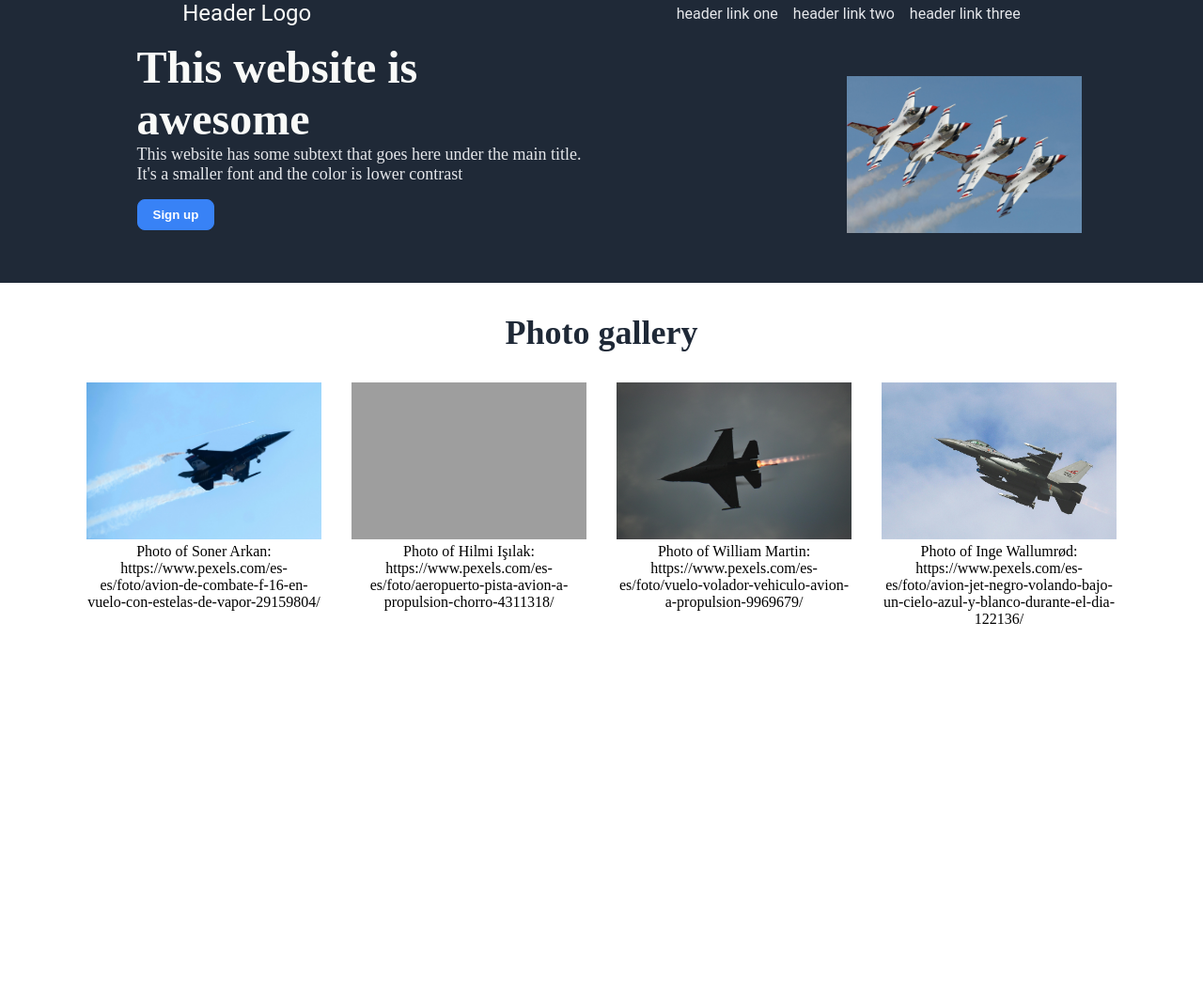
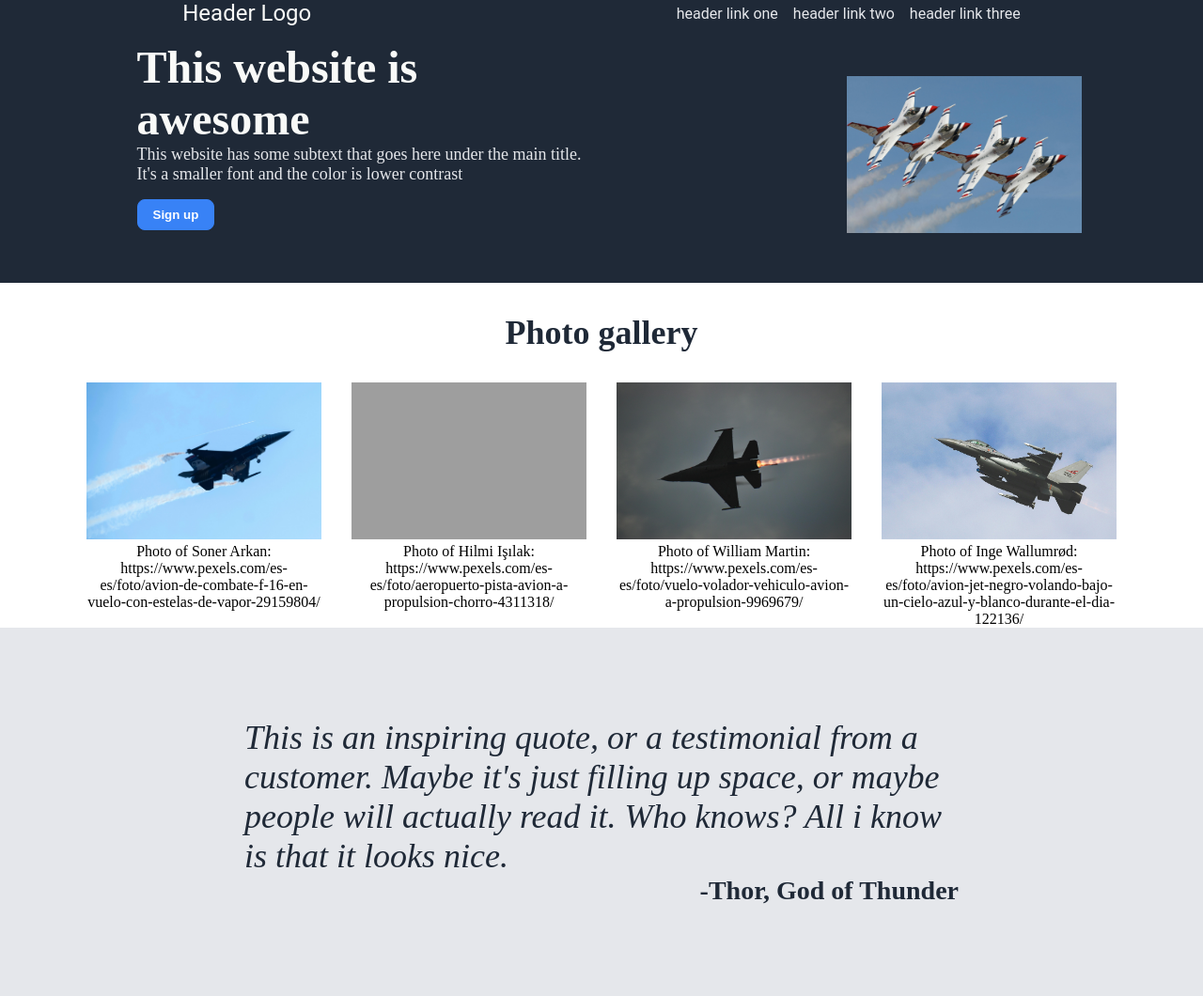
Before and after one commit to Obiwan47/fighting-falcon, a plain HTML site: page index.html in a window 1280 px wide. Shown: the whole page at 94% size. Before the commit the page ends 800 px from the top, so only its background shows below. Drawn offline with Linux system fonts and the light colour scheme; grey boxes are pictures that could not be loaded.

Commit message:
Add quote section

```diff
--- a/index.html
+++ b/index.html
@@ -61,5 +61,11 @@
             <div class="text">Photo of Inge Wallumrød: https://www.pexels.com/es-es/foto/avion-jet-negro-volando-bajo-un-cielo-azul-y-blanco-durante-el-dia-122136/</div>
         </div>
     </div>
+    <div class="quote-section">
+        <div class="card">
+            This is an inspiring quote, or a testimonial from a customer. Maybe it's just filling up space, or maybe people will actually read it. Who knows? All i know is that it looks nice.
+            <div class="author"><b>-Thor, God of Thunder</b></div>
+        </div>
+    </div>
 </body>
 </html>
--- a/style.css
+++ b/style.css
@@ -36,6 +36,15 @@ ul{
     gap: 16px;
 }
 
+.author{
+    display: flex;
+    justify-content: right;
+    font-size: 28px;
+    font-weight: lighter;
+    font-style: normal;
+    color: #1f2937;
+}
+
 .banner{
     width: 480px;
     padding: 16px;
@@ -47,6 +56,15 @@ ul{
     flex-direction: column;
     justify-content: center;
 }
+
+.card{
+    width: 760px;
+    padding: 96px;
+    font-size: 36px;
+    font-style: italic;
+    color: #1f2937;
+}
+
 .container{
     display: flex;
     justify-content: space-around;
@@ -84,6 +102,12 @@ ul{
     color: #F9FAF8;
 }
 
+.quote-section{
+    background-color: #E5E7EB;
+    display: flex;
+    justify-content: center;
+}
+
 .right{
     display: flex;
     align-items: center;
```
